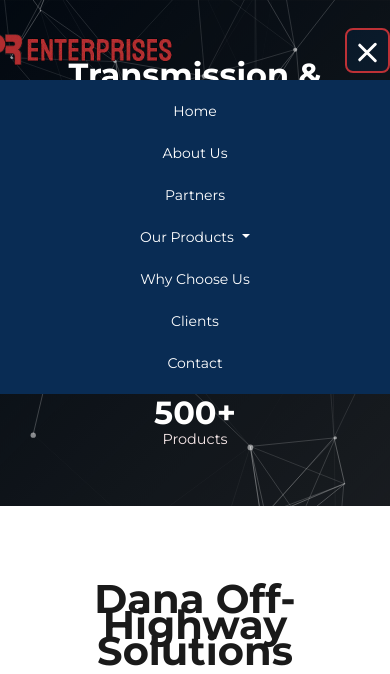
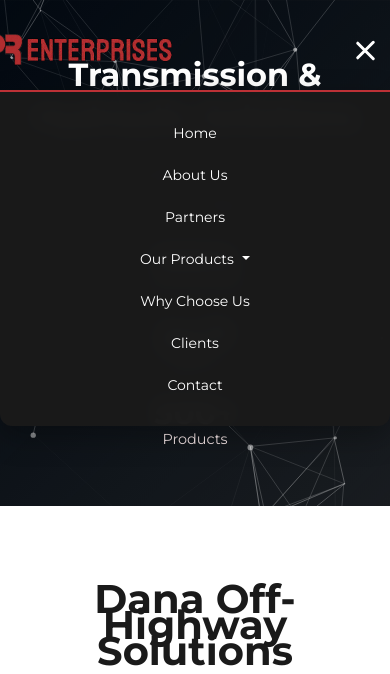
Before and after one commit to SoftHeroes/PREnterprises, a PHP site: page /TransmissionAxle.html in a window 390 px wide, after a click that opens the changed part. Shown: the top 674 px of the page. Run offline with PHP 8.4, Linux system fonts and the light colour scheme; some libraries are stand-ins or nearby versions.

Commit message:
Nav bar fix

```diff
--- a/TransmissionAxle.html
+++ b/TransmissionAxle.html
@@ -253,7 +253,7 @@
 					</li>
 					<li class="nav-item text-center dropdown">
 						<a class="nav-link dropdown-toggle active" href="index.html#ourProduct" id="navbarDropdownMenuLink" data-toggle="dropdown" aria-haspopup="true" aria-expanded="false">Our Products</a>
-						<div class="dropdown-menu text-center" aria-labelledby="navbarDropdownMenuLink">
+						<div class="dropdown-menu text-center" style="background-color: #BD3136;" aria-labelledby="navbarDropdownMenuLink">
 							<a class="dropdown-item active" href="TransmissionAxle.html">Transmission/Axle</a>
 						</div>
 					</li>
--- a/css/head2.css
+++ b/css/head2.css
@@ -1,57 +1,68 @@
+/* CSS Variables for consistency */
+:root {
+	--primary-red: #BD3136;
+	--dark-red: #8B2428;
+	--light-red: #F5E6E7;
+	--gray-900: #1A1A1A;
+	--gray-700: #4A4A4A;
+	--gray-500: #7A7A7A;
+	--gray-300: #DADADA;
+	--gray-100: #F5F5F5;
+}
+
 .dropdown:hover>.dropdown-menu {
 	display: block;
 }
 
 .dropdown-menu {
-	background-color: #0e3c70;
+	background-color: var(--primary-red, #BD3136);
+	border-radius: 8px;
+	box-shadow: 0 4px 15px rgba(189, 49, 54, 0.2);
+	border: none;
 }
 
 .dropdown-item:hover {
-	background-color: #092c54;
+	background-color: var(--dark-red, #8B2428);
+	color: #ffffff;
 }
 
 @media (max-width: 768px) {
 	.dropdown-menu {
-		background-color: inherit;
+		background-color: var(--primary-red, #BD3136);
+		border-radius: 8px;
+		box-shadow: 0 4px 15px rgba(189, 49, 54, 0.2);
 	}
 	.dropdown-item:hover {
-		background-color: #00000028;
+		background-color: var(--dark-red, #8B2428);
+		color: #ffffff;
 	}
 }
 
 
 .active_sc {
-	background: #092c54 !important;
+	background: rgba(26, 26, 26, 0.95) !important;
+	backdrop-filter: blur(10px);
+	-webkit-backdrop-filter: blur(10px);
+	border-bottom: 2px solid var(--primary-red);
 }
 
 .navbar {
 	background: none;
 }
 
-.navbar .navbar-collapse {
-	background: none !important;
-}
+/* Navbar collapse background is handled in style.css for all viewports */
 
 @media only screen and (max-device-width: 1024px) and (min-device-width: 768px){
-	.navbar .navbar-collapse {
-		background: none !important;
-	}
+	/* Tablet view navbar collapse background is handled in style.css */
 }
 @media only screen and (max-device-width: 768px){
-	.navbar {
-		background: #092c54 !important;
-	}
-}
-
-.navbar .navbar-collapse {
-	background: #092c54 !important;
+	/* Mobile navbar and dropdown menu backgrounds are handled in style.css */
+	/* Removed background overrides to allow dark theme from style.css */
 }
 .navbar .nav-item a {
 	align-items: center;
 }
 
 @media (min-width: 991px) {
-	.navbar .navbar-collapse {
-		background: #07f5d000 !important;
-	}
+	/* Desktop navbar background handled in style.css */
 }
--- a/css/style.css
+++ b/css/style.css
@@ -1902,12 +1902,12 @@
 		padding: 120px 0 60px 0;
 	}
 
-	/* Modern Mobile Toggle Button */
+	/* Modern Mobile Toggle Button - Unified Styles */
 	.navbar-toggler {
 		border: 2px solid var(--primary-red);
 		border-radius: 8px;
 		padding: 8px 12px;
-		background: rgba(0, 102, 204, 0.1);
+		background: rgba(189, 49, 54, 0.1);
 		transition: all 0.3s ease;
 		position: relative;
 		width: 45px;
@@ -2010,14 +2020,17 @@
 	body .scrollup {
 		right: 0;
 	}
+	/* Mobile dropdown menu - consistent with desktop navbar */
 	.navbar .navbar-collapse {
-		background: #07f5d0 !important;
-		background: -moz-linear-gradient(left, #07f5d0 0%, #2989d8 48%, #242476 100%) !important;
-		background: -webkit-linear-gradient(left, #07f5d0 0%, #2989d8 48%, #242476 100%) !important;
-		background: linear-gradient(to right, #07f5d0 0%, #2989d8 48%, #242476 100%) !important;
-		filter: progid:DXImageTransform.Microsoft.gradient( startColorstr='#07f5d0', endColorstr='#242476', GradientType=1);
-		padding: 10px 0;
+		background: rgba(26, 26, 26, 0.98) !important;
+		backdrop-filter: blur(10px);
+		-webkit-backdrop-filter: blur(10px);
+		border-top: 2px solid var(--primary-red);
+		padding: 20px 15px;
 		text-align: center;
+		margin-top: 10px;
+		border-radius: 0 0 12px 12px;
+		box-shadow: 0 10px 30px rgba(0, 0, 0, 0.3);
 	}
 }
 
@@ -2290,50 +2302,16 @@
 -------------------------------- */
 
 @media only screen and (max-device-width: 1024px) and (min-device-width: 768px) {
-	.navbar .navbar-collapse {
-		background: none !important;
-	}
-}
-
-/* Modern Hamburger Menu Icon */
-.fa-bars {
-	color: var(--primary-red) !important;
-	font-size: 16px;
-	transition: all 0.3s ease;
-}
-
-.navbar-toggler:hover .fa-bars {
-	color: white !important;
-	transform: rotate(90deg);
-}
-
-.navbar-toggler:not(:disabled):not(.disabled) {
-	border: 2px solid var(--primary-red);
-	border-radius: 8px;
-	background: rgba(0, 102, 204, 0.1);
-	transition: all 0.3s ease;
-}
-
-.navbar-toggler:focus {
-	box-shadow: 0 0 0 3px rgba(0, 102, 204, 0.3);
-	outline: none;
-}
-
-/* Animated Hamburger Lines */
-.navbar-toggler .fa-bars {
-	position: relative;
-}
-
-.navbar-toggler[aria-expanded="true"] .fa-bars {
-	transform: rotate(180deg);
-	color: white !important;
-}
-
-.navbar-toggler:hover {
-	background: var(--primary-red) !important;
-	border-color: var(--dark-red);
-	transform: scale(1.05);
-}
+	/* Tablet view inherits mobile styles for consistency */
+}
+
+/* Hamburger icon styles moved to consolidated mobile section */
+
+/* Navbar toggler styles consolidated in mobile section */
+
+/* Focus styles consolidated in mobile section */
+
+/* Hamburger animation styles consolidated in mobile section */
 
 .logo-default {
 	max-height: 50px;
```
Also changed, not shown: other parts of css/style.css (+43 -34 lines), css/head.css (+4 -7 lines).
